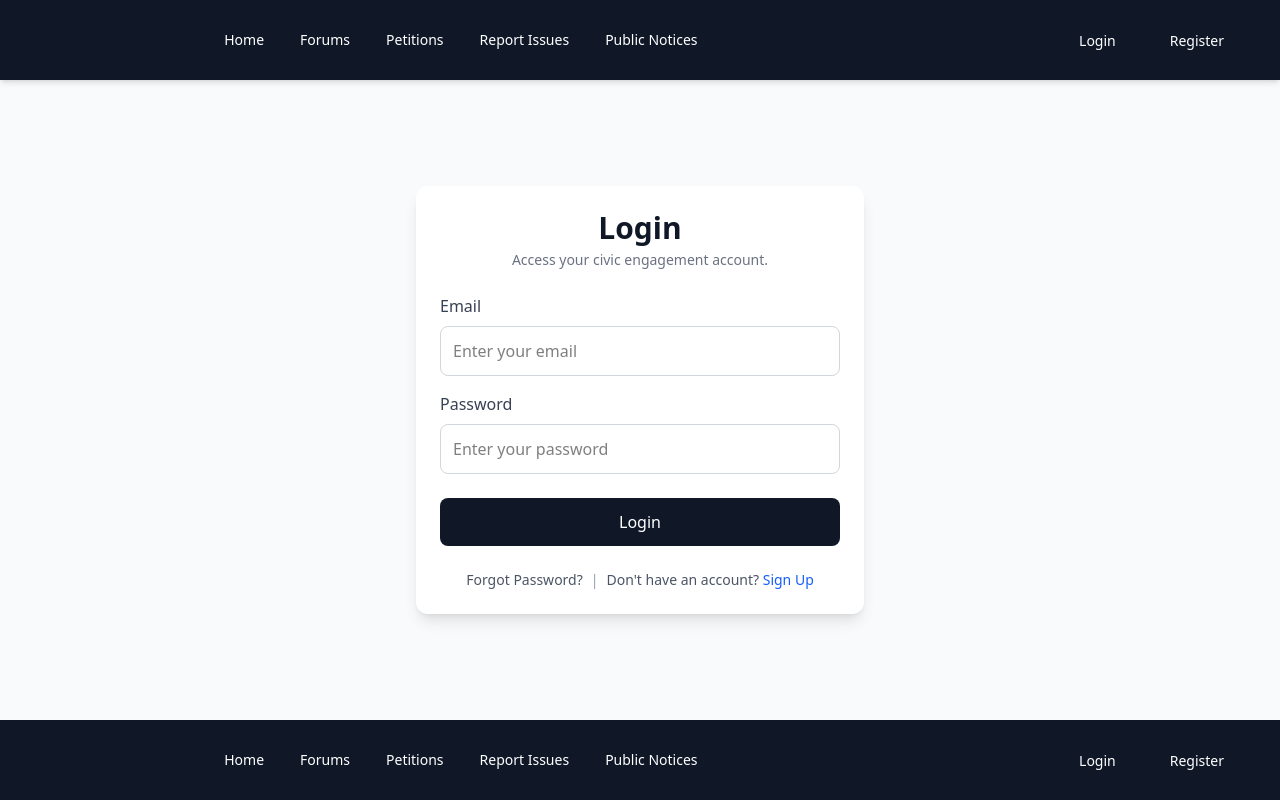
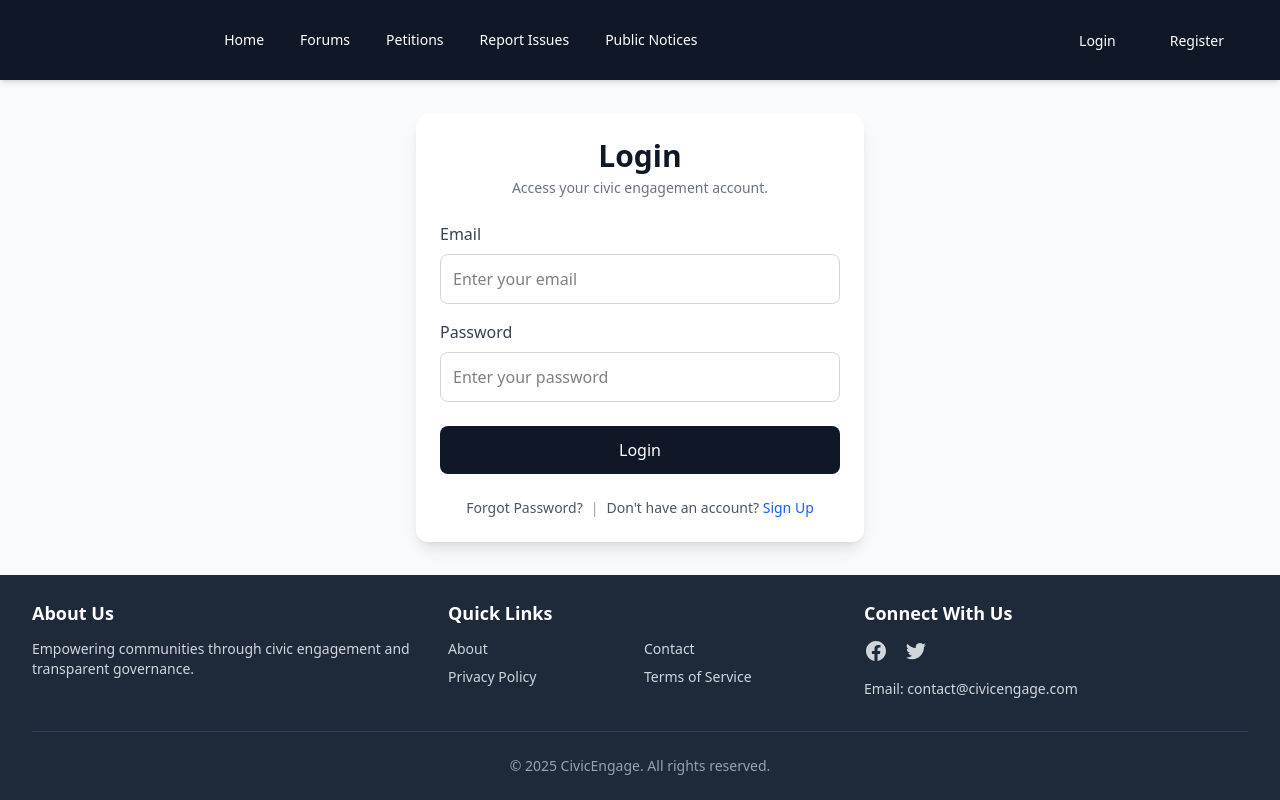
Before and after one commit to chimwani/TUBONGE, a React (Vite) app in the folder frontend/: page /login in a window 1280 px wide. Built offline with nearby package versions, Linux system fonts and the light colour scheme.

Commit message:
admin users management

```diff
--- a/frontend/components/layout/Footer.tsx
+++ b/frontend/components/layout/Footer.tsx
@@ -1,146 +1,60 @@
-import React, { useContext } from 'react'; // Changed useState to useContext
-import { Link } from 'react-router-dom';
-import { Disclosure } from '@headlessui/react';
-import { HiMenu, HiX } from 'react-icons/hi';
-import { AuthContext } from '../AuthContext'; // Import AuthContext
+import React from 'react';
 
-const navigation = [
-  { name: 'Home', href: '/' },
-  { name: 'Forums', href: '/forums' },
-  { name: 'Petitions', href: '/petitions' },
-  { name: 'Report Issues', href: '/report' },
-  { name: 'Public Notices', href: '/notices' },
-];
+const Footer = () => {
+  return (
+    <footer className="bg-gray-800 text-white">
+      <div className="max-w-7xl mx-auto py-6 px-4 sm:px-6 lg:px-8">
 
-const Header: React.FC = () => {
-  const { isAuthenticated, logout } = useContext(AuthContext); // Use AuthContext instead of local state
+        <div className="grid grid-cols-1 sm:grid-cols-2 lg:grid-cols-3 gap-8">
 
-  const handleLogout = () => {
-    logout(); // Call the logout function from AuthContext
-  };
+          <div>
+            <h3 className="text-lg font-semibold mb-3">About Us</h3>
+            <p className="text-gray-300 text-sm">
+              Empowering communities through civic engagement and transparent governance.
+            </p>
+          </div>
 
-  return (
-    <Disclosure as="nav" className="bg-gray-900 text-white shadow-md sticky top-0 z-50">
-      {({ open }) => (
-        <>
-          <div className="max-w-7xl mx-auto px-4 sm:px-6 lg:px-8">
-            <div className="flex justify-between h-20">
-              <div className="flex">
-                <div className="flex-shrink-0 flex items-center">
-                  <Link
-                    to="/"
-                    className="text-2xl font-bold bg-gradient-to-r from-primary-600 to-primary-500 bg-clip-text text-transparent hover:opacity-80 transition-opacity"
-                  >
-                    CivicEngage
-                  </Link>
-                </div>
-                <div className="hidden sm:ml-8 sm:flex sm:space-x-1">
-                  {navigation.map((item) => (
-                    <Link
-                      key={item.name}
-                      to={item.href}
-                      className="text-white px-4 py-2 rounded-lg text-sm font-medium transition-all duration-200 my-auto hover:bg-white/10"
-                    >
-                      {item.name}
-                    </Link>
-                  ))}
-                </div>
-              </div>
 
-              <div className="hidden sm:ml-6 sm:flex sm:items-center">
-                {isAuthenticated ? (
-                  <div className="space-x-3">
-                    <Link
-                      to="/dashboard"
-                      className="bg-gradient-to-r from-primary-600 to-primary-500 text-white px-6 py-2.5 rounded-lg text-sm font-medium hover:shadow-lg hover:shadow-primary-500/20 transition-all duration-200 hover:-translate-y-0.5"
-                    >
-                      Dashboard
-                    </Link>
-                    <button
-                      onClick={handleLogout}
-                      className="text-white hover:text-primary-100 px-4 py-2.5 rounded-lg text-sm font-medium border-2 border-transparent hover:border-primary-100 transition-all duration-200"
-                    >
-                      Logout
-                    </button>
-                  </div>
-                ) : (
-                  <div className="space-x-3">
-                    <Link
-                      to="/login"
-                      className="text-white hover:text-primary-100 px-4 py-2.5 rounded-lg text-sm font-medium border-2 border-transparent hover:border-primary-100 transition-all duration-200"
-                    >
-                      Login
-                    </Link>
-                    <Link
-                      to="/register"
-                      className="bg-gradient-to-r from-primary-600 to-primary-500 text-white px-6 py-2.5 rounded-lg text-sm font-medium hover:shadow-lg hover:shadow-primary-500/20 transition-all duration-200 hover:-translate-y-0.5"
-                    >
-                      Register
-                    </Link>
-                  </div>
-                )}
-              </div>
+          <div>
+            <h3 className="text-lg font-semibold mb-3">Quick Links</h3>
+            <ul className="grid grid-cols-2 gap-2 text-sm">
+              <li><a href="/about" className="text-gray-300 hover:text-white transition duration-150">About</a></li>
+              <li><a href="/contact" className="text-gray-300 hover:text-white transition duration-150">Contact</a></li>
+              <li><a href="/privacy" className="text-gray-300 hover:text-white transition duration-150">Privacy Policy</a></li>
+              <li><a href="/terms" className="text-gray-300 hover:text-white transition duration-150">Terms of Service</a></li>
+            </ul>
+          </div>
 
-              <div className="-mr-2 flex items-center sm:hidden">
-                <Disclosure.Button className="inline-flex items-center justify-center p-2 rounded-lg text-white hover:text-primary-100 hover:bg-white/10 transition-colors duration-200">
-                  {open ? (
-                    <HiX className="block h-6 w-6" aria-hidden="true" />
-                  ) : (
-                    <HiMenu className="block h-6 w-6" aria-hidden="true" />
-                  )}
-                </Disclosure.Button>
-              </div>
+
+          <div>
+            <h3 className="text-lg font-semibold mb-3">Connect With Us</h3>
+            <div className="flex space-x-4">
+              <a href="#" className="text-gray-300 hover:text-white transition duration-150" aria-label="Facebook">
+                <svg className="h-6 w-6" fill="currentColor" viewBox="0 0 24 24">
+                  <path d="M22 12c0-5.523-4.477-10-10-10S2 6.477 2 12c0 4.991 3.657 9.128 8.438 9.878v-6.987h-2.54V12h2.54V9.797c0-2.506 1.492-3.89 3.777-3.89 1.094 0 2.238.195 2.238.195v2.46h-1.26c-1.243 0-1.63.771-1.63 1.562V12h2.773l-.443 2.89h-2.33v6.988C18.343 21.128 22 16.991 22 12z" />
+                </svg>
+              </a>
+              <a href="#" className="text-gray-300 hover:text-white transition duration-150" aria-label="Twitter">
+                <svg className="h-6 w-6" fill="currentColor" viewBox="0 0 24 24">
+                  <path d="M8.29 20.251c7.547 0 11.675-6.253 11.675-11.675 0-.178 0-.355-.012-.53A8.348 8.348 0 0022 5.92a8.19 8.19 0 01-2.357.646 4.118 4.118 0 001.804-2.27 8.224 8.224 0 01-2.605.996 4.107 4.107 0 00-6.993 3.743 11.65 11.65 0 01-8.457-4.287 4.106 4.106 0 001.27 5.477A4.072 4.072 0 012.8 9.713v.052a4.105 4.105 0 003.292 4.022 4.095 4.095 0 01-1.853.07 4.108 4.108 0 003.834 2.85A8.233 8.233 0 012 18.407a11.616 11.616 0 006.29 1.84" />
+                </svg>
+              </a>
+            </div>
+            <div className="mt-4">
+              <p className="text-sm text-gray-300">
+                Email: <a href="mailto:contact@civicengage.com" className="hover:text-white transition duration-150">contact@civicengage.com</a>
+              </p>
             </div>
           </div>
+        </div>
 
-          <Disclosure.Panel className="sm:hidden">
-            <div className="px-3 pt-2 pb-3 space-y-1 bg-gray-900/95 backdrop-blur-sm">
-              {navigation.map((item) => (
-                <Link
-                  key={item.name}
-                  to={item.href}
-                  className="block px-4 py-2.5 rounded-lg text-base font-medium text-white hover:bg-white/10 transition-all duration-200"
-                >
-                  {item.name}
-                </Link>
-              ))}
-              {isAuthenticated ? (
-                <div className="mt-4 space-y-2 px-4 pb-3">
-                  <Link
-                    to="/dashboard"
-                    className="block w-full text-center bg-gradient-to-r from-primary-600 to-primary-500 text-white py-2.5 rounded-lg text-base font-medium hover:shadow-lg hover:shadow-primary-500/20 transition-all duration-200"
-                  >
-                    Dashboard
-                  </Link>
-                  <button
-                    onClick={handleLogout}
-                    className="block w-full text-center text-white py-2.5 rounded-lg text-base font-medium border-2 border-transparent hover:border-primary-100 transition-all duration-200"
-                  >
-                    Logout
-                  </button>
-                </div>
-              ) : (
-                <div className="mt-4 space-y-2 px-4 pb-3">
-                  <Link
-                    to="/login"
-                    className="block w-full text-center text-white py-2.5 rounded-lg text-base font-medium border-2 border-transparent hover:border-primary-100 transition-all duration-200"
-                  >
-                    Login
-                  </Link>
-                  <Link
-                    to="/register"
-                    className="block w-full text-center bg-gradient-to-r from-primary-600 to-primary-500 text-white py-2.5 rounded-lg text-base font-medium hover:shadow-lg hover:shadow-primary-500/20 transition-all duration-200"
-                  >
-                    Register
-                  </Link>
-                </div>
-              )}
-            </div>
-          </Disclosure.Panel>
-        </>
-      )}
-    </Disclosure>
+
+        <div className="mt-8 pt-6 border-t border-gray-700 text-center">
+          <p className="text-sm text-gray-400">&copy; {new Date().getFullYear()} CivicEngage. All rights reserved.</p>
+        </div>
+      </div>
+    </footer>
   );
 };
 
-export default Header;
+export default Footer;
--- a/frontend/components/layout/Header.tsx
+++ b/frontend/components/layout/Header.tsx
@@ -1,7 +1,8 @@
-import React, { useState } from 'react';
+import React, { useContext } from 'react'; // Changed useState to useContext
 import { Link } from 'react-router-dom';
 import { Disclosure } from '@headlessui/react';
 import { HiMenu, HiX } from 'react-icons/hi';
+import { AuthContext } from '../AuthContext'; // Import AuthContext
 
 const navigation = [
   { name: 'Home', href: '/' },
@@ -12,7 +13,11 @@ const navigation = [
 ];
 
 const Header: React.FC = () => {
-  const [isAuthenticated] = useState(false); // Replace with actual auth state
+  const { isAuthenticated, logout } = useContext(AuthContext); // Use AuthContext instead of local state
+
+  const handleLogout = () => {
+    logout(); // Call the logout function from AuthContext
+  };
 
   return (
     <Disclosure as="nav" className="bg-gray-900 text-white shadow-md sticky top-0 z-50">
@@ -44,9 +49,20 @@ const Header: React.FC = () => {
 
               <div className="hidden sm:ml-6 sm:flex sm:items-center">
                 {isAuthenticated ? (
-                  <button className="bg-gradient-to-r from-primary-600 to-primary-500 text-white px-6 py-2.5 rounded-lg text-sm font-medium hover:shadow-lg hover:shadow-primary-500/20 transition-all duration-200 hover:-translate-y-0.5">
-                    Dashboard
-                  </button>
+                  <div className="space-x-3">
+                    <Link
+                      to="/dashboard"
+                      className="bg-gradient-to-r from-primary-600 to-primary-500 text-white px-6 py-2.5 rounded-lg text-sm font-medium hover:shadow-lg hover:shadow-primary-500/20 transition-all duration-200 hover:-translate-y-0.5"
+                    >
+                      Dashboard
+                    </Link>
+                    <button
+                      onClick={handleLogout}
+                      className="text-white hover:text-primary-100 px-4 py-2.5 rounded-lg text-sm font-medium border-2 border-transparent hover:border-primary-100 transition-all duration-200"
+                    >
+                      Logout
+                    </button>
+                  </div>
                 ) : (
                   <div className="space-x-3">
                     <Link
@@ -88,7 +104,22 @@ const Header: React.FC = () => {
                   {item.name}
                 </Link>
               ))}
-              {!isAuthenticated && (
+              {isAuthenticated ? (
+                <div className="mt-4 space-y-2 px-4 pb-3">
+                  <Link
+                    to="/dashboard"
+                    className="block w-full text-center bg-gradient-to-r from-primary-600 to-primary-500 text-white py-2.5 rounded-lg text-base font-medium hover:shadow-lg hover:shadow-primary-500/20 transition-all duration-200"
+                  >
+                    Dashboard
+                  </Link>
+                  <button
+                    onClick={handleLogout}
+                    className="block w-full text-center text-white py-2.5 rounded-lg text-base font-medium border-2 border-transparent hover:border-primary-100 transition-all duration-200"
+                  >
+                    Logout
+                  </button>
+                </div>
+              ) : (
                 <div className="mt-4 space-y-2 px-4 pb-3">
                   <Link
                     to="/login"
```
Also changed, not shown: frontend/components/ProtectedRoutes.tsx (+4 -3 lines), frontend/dashboard/Users.tsx (+97 -43 lines).
